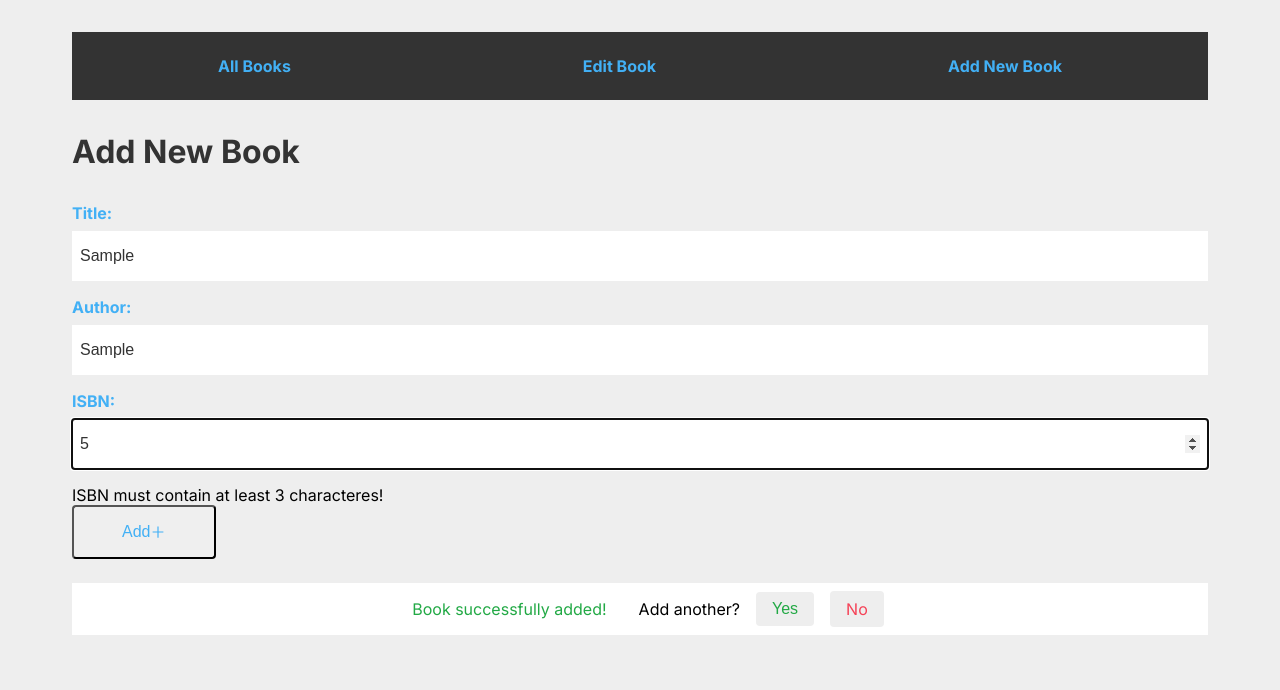
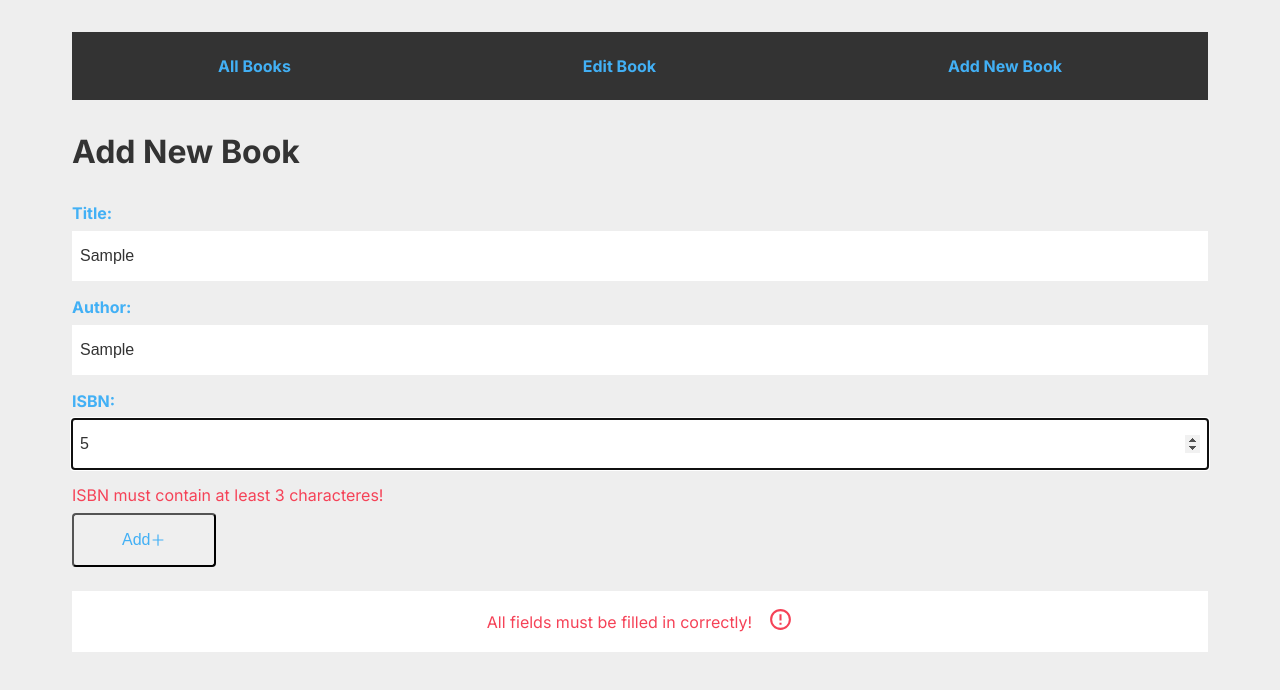
Before and after one commit to Jose-Caldas/challenge-api-front-next13, a Next.js app: page /books/add-book in a window 1280 px wide. Both pictures are taken after typing "Sample", "Sample", "5" into the empty fields and a click on the button "Add". Shown: the top 690 px of the page. Built offline with nearby package versions, Linux system fonts and the light colour scheme.

Commit message:
update feedback messages

```diff
--- a/src/api.ts
+++ b/src/api.ts
@@ -1,6 +1,6 @@
 import { IBook } from "./types/book";
 
-const baseUrl = "https://api-challenge-p5mb.onrender.com";
+const baseUrl = "http://localhost:3333";
 
 export const getAllBooks = async (): Promise<IBook[]> => {
   const response = await fetch(`${baseUrl}/books`, {
--- a/src/components/addNewBook/AddNewBook.module.css
+++ b/src/components/addNewBook/AddNewBook.module.css
@@ -53,44 +53,21 @@
 }
 
 .success_message {
+  padding: 1rem;
   color: #22a945;
-  text-align: center;
-  padding: 1rem;
 }
 
-.btn_success {
-  background-color: #eee;
-  color: #22a945;
-  padding: 0.5rem 1rem;
-  border: none;
-  border-radius: 4px;
-  transition: 0.3s ease-in-out;
-  cursor: pointer;
-  font-size: 1rem;
+.success_message p {
+  display: flex;
+  align-items: center;
+  justify-content: center;
 }
 
-.btn_success:hover {
-  background-color: #22a945;
-  color: #fff;
-}
-
-.link_success {
-  background-color: #eee;
-  color: #f54257;
-  padding: 0.5rem 1rem;
-  border-radius: 4px;
-  border: none;
-  text-decoration: none;
-  transition: 0.3s ease-in-out;
-}
-
-.link_success:hover {
-  background-color: #f54257;
-  color: #fff;
+.success_message p span {
+  margin-left: 1rem;
 }
 
 .btn_update {
-  background-color: #fff;
   color: #42b0f5;
   padding: 0.5rem 1rem;
   border-radius: 4px;
@@ -99,9 +76,24 @@
   cursor: pointer;
   transition: 0.3s ease-in-out;
   border: 1px solid #333;
+  text-decoration: none;
 }
 
 .btn_update:hover {
   background-color: #333;
   color: #fff;
 }
+
+.field_error {
+  color: #f54257;
+  margin-bottom: 0.5rem;
+}
+
+.add_again {
+  background-color: #eeee;
+  display: flex;
+  padding: 0.5rem 1rem;
+  color: #333;
+  margin-top: 1rem;
+  gap: 1rem;
+}
--- a/src/components/addNewBook/index.tsx
+++ b/src/components/addNewBook/index.tsx
@@ -4,11 +4,13 @@ import Message from "../Message";
 import { addBook } from "@/api";
 import { useRouter } from "next/navigation";
 import styles from "./AddNewBook.module.css";
-import Link from "next/link";
+import { RiErrorWarningLine } from "react-icons/ri";
 import { AiOutlinePlus } from "react-icons/ai";
+import { BsCheck2Circle } from "react-icons/bs";
 import { useForm, SubmitHandler } from "react-hook-form";
 import { zodResolver } from "@hookform/resolvers/zod";
 import { z } from "zod";
+import Link from "next/link";
 
 const validationSchema = z.object({
   title: z
@@ -35,6 +37,10 @@ const AddNewBook = () => {
   });
   const router = useRouter();
   const [messageOpen, setMessageOpen] = useState(false);
+  const [message, setMessage] = useState({
+    type: "error",
+    text: "All fields must be filled in correctly!",
+  });
 
   const onSubmit: SubmitHandler<ValidationSchema> = async (data) => {
     await addBook({
@@ -44,6 +50,12 @@ const AddNewBook = () => {
     });
 
     router.refresh();
+
+    if (Object.keys(errors).length === 0)
+      setMessage({
+        type: "success",
+        text: "Book successfully added!",
+      });
   };
 
   return (
@@ -59,7 +71,9 @@ const AddNewBook = () => {
               placeholder="New title..."
               {...register("title")}
             />
-            {errors.title && <p>{errors.title?.message}</p>}
+            {errors.title && (
+              <p className={styles.field_error}>{errors.title?.message}</p>
+            )}
           </div>
           <div>
             <label htmlFor="author">Author:</label>
@@ -69,7 +83,9 @@ const AddNewBook = () => {
               placeholder="New author..."
               {...register("author")}
             />
-            {errors.author && <p>{errors.author?.message}</p>}
+            {errors.author && (
+              <p className={styles.field_error}>{errors.author?.message}</p>
+            )}
           </div>
           <div>
             <label htmlFor="isbnNumber">ISBN:</label>
@@ -79,7 +95,9 @@ const AddNewBook = () => {
               placeholder="New ISBN..."
               {...register("isbnNumber")}
             />
-            {errors.isbnNumber && <p>{errors.isbnNumber?.message}</p>}
+            {errors.isbnNumber && (
+              <p className={styles.field_error}>{errors.isbnNumber?.message}</p>
+            )}
           </div>
         </div>
         <button className={styles.btn_add} onClick={() => setMessageOpen(true)}>
@@ -88,17 +106,40 @@ const AddNewBook = () => {
       </form>
       <Message messageOpen={messageOpen} setOpenMessage={setMessageOpen}>
         <div className={styles.msg_container}>
-          <p className={styles.success_message}>Book successfully added!</p>
+          <div
+            className={styles.success_message}
+            style={{ color: message.type === "error" ? "#f54257" : "#22a945" }}
+          >
+            {message.type === "success" ? (
+              <>
+                <p>
+                  {message.text}{" "}
+                  <span>
+                    <BsCheck2Circle size={25} />
+                  </span>
+                </p>
+                <div className={styles.add_again}>
                   <p>Add another?</p>
                   <button
-            className={styles.btn_success}
+                    className={styles.btn_update}
                     onClick={() => setMessageOpen(false)}
                   >
                     Yes
                   </button>
-          <Link className={styles.link_success} href="/books/edit-book">
+                  <Link className={styles.btn_update} href="/books/edit-book">
                     No
                   </Link>
+                </div>
+              </>
+            ) : (
+              <p>
+                {message.text}
+                <span>
+                  <RiErrorWarningLine size={25} />
+                </span>
+              </p>
+            )}
+          </div>
         </div>
       </Message>
     </div>
```
Also changed, not shown: src/components/EditBook.tsx (+6 -2 lines). Lines whose indentation alone changed are shown as unchanged.
